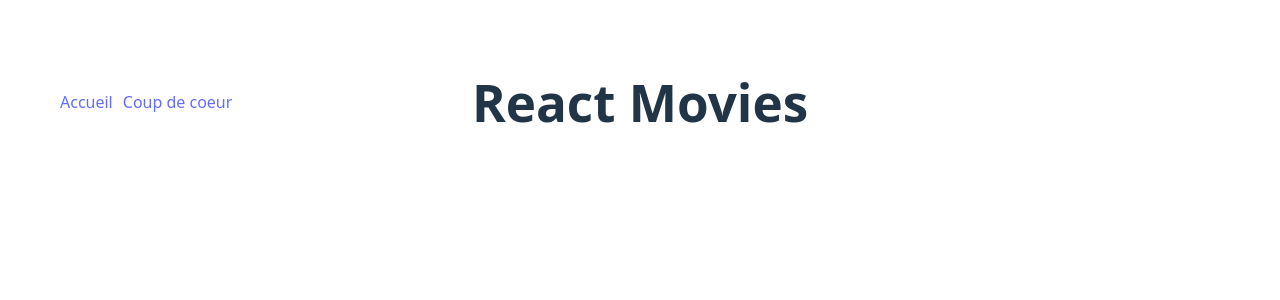
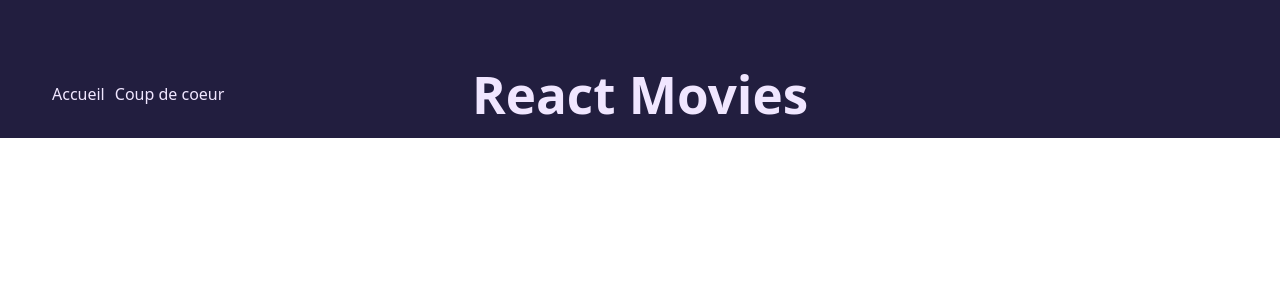
Before and after one commit to GregoryVDev/ReactMovies, a React (Vite) app: page / in a window 1280 px wide. Shown: the top 300 px of the page. Built offline with nearby package versions, Linux system fonts and the light colour scheme.

Commit message:
Edited background, color and margin body and edited color href link

```diff
--- a/src/css/index.css
+++ b/src/css/index.css
@@ -13,9 +13,15 @@
   -moz-osx-font-smoothing: grayscale;
 }
 
+body {
+  background-color: #221e3f;
+  color: #f0e6ff;
+  margin: 0;
+}
+
 a {
   font-weight: 500;
-  color: #646cff;
+  color: #f0e6ff;
   text-decoration: inherit;
 }
 a:hover {
```
